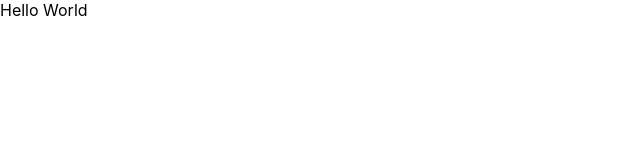
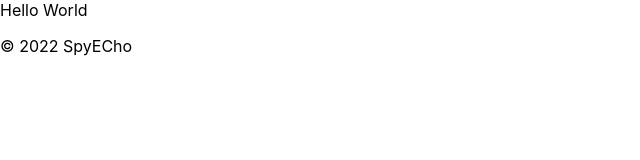
Before and after one commit to SohaibArbiBakcha/Coffee-Store-Next-App, a Next.js app: page /hello in a window 1280 px wide. Shown: the top 160 px of the page, without its empty margins (0-640 px from the left). Built offline with nearby package versions, Linux system fonts and the light colour scheme.

Commit message:
add footer

```diff
--- a/pages/_app.js
+++ b/pages/_app.js
@@ -1,7 +1,14 @@
-import '../styles/globals.css'
+import "../styles/globals.css";
 
 function MyApp({ Component, pageProps }) {
-  return <Component {...pageProps} />
+  return (
+    <>
+      <Component {...pageProps} />
+      <footer>
+        <p>© 2022 SpyECho</p>
+      </footer>
+    </>
+  );
 }
 
-export default MyApp
+export default MyApp;
```
